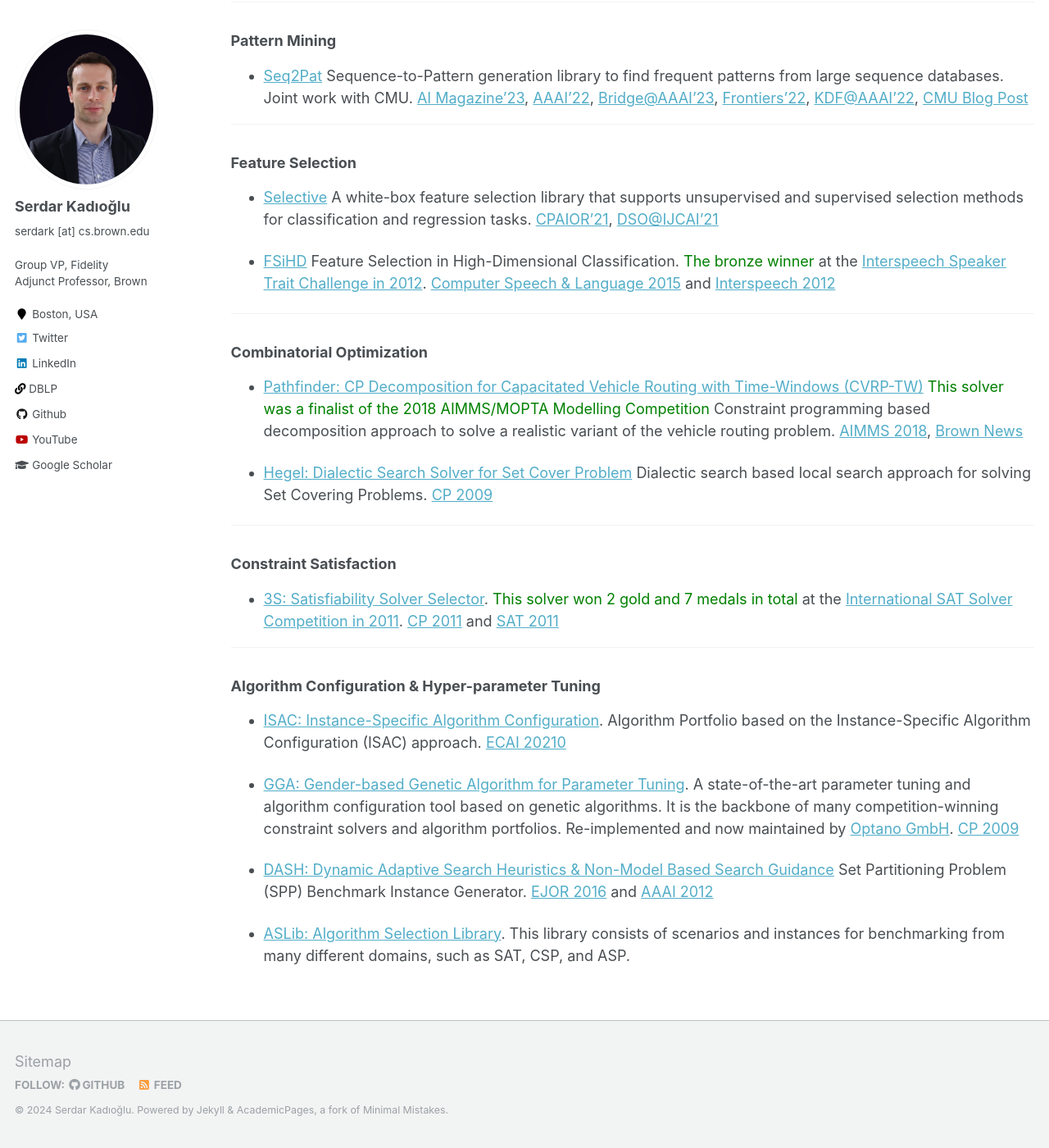
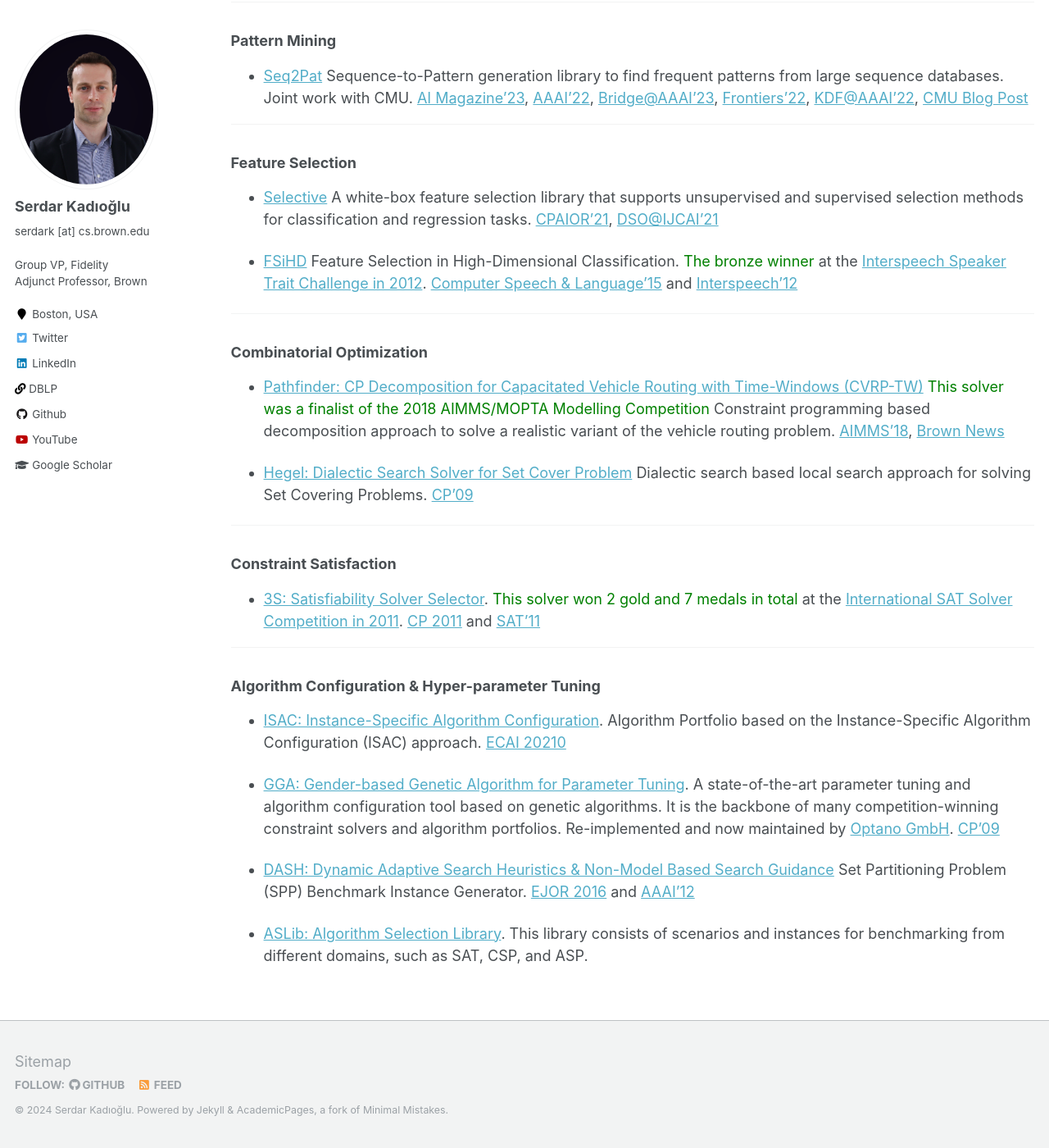
Before and after one commit to skadio/skadio.github.io, a Jekyll site: the page built from _pages/software.md, in a window 1280 px wide and 1400 px high, scrolled down 734 px. Shown: the whole window at 82% size. Built offline with Jekyll 4.4.1, drawn with Linux system fonts in a browser that asks for light colours; some of the changed text lies outside the part shown.

Commit message:
Update software.md

```diff
--- a/_pages/software.md
+++ b/_pages/software.md
@@ -37,21 +37,21 @@ author_profile: true
 
 - [Selective](https://github.com/fidelity/selective) A white-box feature selection library that supports unsupervised and supervised selection methods for classification and regression tasks. [CPAIOR'21](https://link.springer.com/chapter/10.1007/978-3-030-78230-6_27), [DSO@IJCAI'21](https://arxiv.org/abs/2112.03105)
 
-- [FSiHD](http://users.spa.aalto.fi/jpohjala/featureselection/) Feature Selection in High-Dimensional Classification. <span style="color:green">The bronze winner</span> at the [Interspeech Speaker Trait Challenge in 2012](http://www5.informatik.uni-erlangen.de/Forschung/Publikationen/2012/Schuller12-TI2.pdf). [Computer Speech & Language 2015](https://www.sciencedirect.com/science/article/abs/pii/S0885230813001113) and [Interspeech 2012](https://users.aalto.fi/~jpohjala/publications/is12stc.pdf)
+- [FSiHD](http://users.spa.aalto.fi/jpohjala/featureselection/) Feature Selection in High-Dimensional Classification. <span style="color:green">The bronze winner</span> at the [Interspeech Speaker Trait Challenge in 2012](http://www5.informatik.uni-erlangen.de/Forschung/Publikationen/2012/Schuller12-TI2.pdf). [Computer Speech & Language'15](https://www.sciencedirect.com/science/article/abs/pii/S0885230813001113) and [Interspeech'12](https://users.aalto.fi/~jpohjala/publications/is12stc.pdf)
 
 ---
 
 ### Combinatorial Optimization
 
-- [Pathfinder: CP Decomposition for Capacitated Vehicle Routing with Time-Windows (CVRP-TW)](https://github.com/skadio/pathfinder) <span style="color:green">This solver was a finalist of the 2018 AIMMS/MOPTA Modelling Competition</span> Constraint programming based decomposition approach to solve a realistic variant of the vehicle routing problem. [AIMMS 2018](https://arxiv.org/pdf/2106.16176.pdf), [Brown News](https://awards.cs.brown.edu/2021/08/11/brown-cs-team-takes-third-place-thirteenth-modeling-and-optimization-competition/)
+- [Pathfinder: CP Decomposition for Capacitated Vehicle Routing with Time-Windows (CVRP-TW)](https://github.com/skadio/pathfinder) <span style="color:green">This solver was a finalist of the 2018 AIMMS/MOPTA Modelling Competition</span> Constraint programming based decomposition approach to solve a realistic variant of the vehicle routing problem. [AIMMS'18](https://arxiv.org/pdf/2106.16176.pdf), [Brown News](https://awards.cs.brown.edu/2021/08/11/brown-cs-team-takes-third-place-thirteenth-modeling-and-optimization-competition/)
 
-- [Hegel: Dialectic Search Solver for Set Cover Problem](https://github.com/skadio/hegel) Dialectic search based local search approach for solving Set Covering Problems. [CP 2009](https://link.springer.com/chapter/10.1007/978-3-642-04244-7_39)
+- [Hegel: Dialectic Search Solver for Set Cover Problem](https://github.com/skadio/hegel) Dialectic search based local search approach for solving Set Covering Problems. [CP'09](https://link.springer.com/chapter/10.1007/978-3-642-04244-7_39)
 
 ---
 
 ### Constraint Satisfaction
 
-- [3S: Satisfiability Solver Selector](https://sites.google.com/site/yurimalitsky/downloads). <span style="color:green">This solver won 2 gold and 7 medals in total</span> at the [International SAT Solver Competition in 2011](http://www.satcompetition.org/). [CP 2011](https://link.springer.com/chapter/10.1007%2F978-3-642-23786-7_35) and [SAT 2011](http://link.springer.com/chapter/10.1007%2F978-3-642-21581-0_33)
+- [3S: Satisfiability Solver Selector](https://sites.google.com/site/yurimalitsky/downloads). <span style="color:green">This solver won 2 gold and 7 medals in total</span> at the [International SAT Solver Competition in 2011](http://www.satcompetition.org/). [CP 2011](https://link.springer.com/chapter/10.1007%2F978-3-642-23786-7_35) and [SAT'11](http://link.springer.com/chapter/10.1007%2F978-3-642-21581-0_33)
 
 ---
 
@@ -59,8 +59,8 @@ author_profile: true
 
 - [ISAC: Instance-Specific Algorithm Configuration](https://sites.google.com/site/yurimalitsky/downloads). Algorithm Portfolio based on the Instance-Specific Algorithm Configuration (ISAC) approach. [ECAI 20210](https://ebooks.iospress.nl/publication/5873)
 
-- [GGA: Gender-based Genetic Algorithm for Parameter Tuning](https://github.com/OPTANO/optano.algorithm.tuner). A state-of-the-art parameter tuning and algorithm configuration tool based on genetic algorithms. It is the backbone of many competition-winning constraint solvers and algorithm portfolios. Re-implemented and now maintained by [Optano GmbH](https://optano.com/). [CP 2009](http://link.springer.com/chapter/10.1007%2F978-3-642-04244-7_14)
+- [GGA: Gender-based Genetic Algorithm for Parameter Tuning](https://github.com/OPTANO/optano.algorithm.tuner). A state-of-the-art parameter tuning and algorithm configuration tool based on genetic algorithms. It is the backbone of many competition-winning constraint solvers and algorithm portfolios. Re-implemented and now maintained by [Optano GmbH](https://optano.com/). [CP'09](http://link.springer.com/chapter/10.1007%2F978-3-642-04244-7_14)
 
-- [DASH: Dynamic Adaptive Search Heuristics & Non-Model Based Search Guidance](https://github.com/skadio/set-partitioning-instance-generator) Set Partitioning Problem (SPP) Benchmark Instance Generator. [EJOR 2016](http://link.springer.com/article/10.1007%2Fs10601-015-9211-0) and [AAAI 2012](http://www.aaai.org/ocs/index.php/AAAI/AAAI12/paper/view/5082)
+- [DASH: Dynamic Adaptive Search Heuristics & Non-Model Based Search Guidance](https://github.com/skadio/set-partitioning-instance-generator) Set Partitioning Problem (SPP) Benchmark Instance Generator. [EJOR 2016](http://link.springer.com/article/10.1007%2Fs10601-015-9211-0) and [AAAI'12](http://www.aaai.org/ocs/index.php/AAAI/AAAI12/paper/view/5082)
 
-- [ASLib: Algorithm Selection Library](https://github.com/coseal/aslib_data). This library consists of scenarios and instances for benchmarking from many different domains, such as SAT, CSP, and ASP.
+- [ASLib: Algorithm Selection Library](https://github.com/coseal/aslib_data). This library consists of scenarios and instances for benchmarking from different domains, such as SAT, CSP, and ASP.
```
Also changed, not shown: other parts of _pages/software.md (+2 -2 lines).
